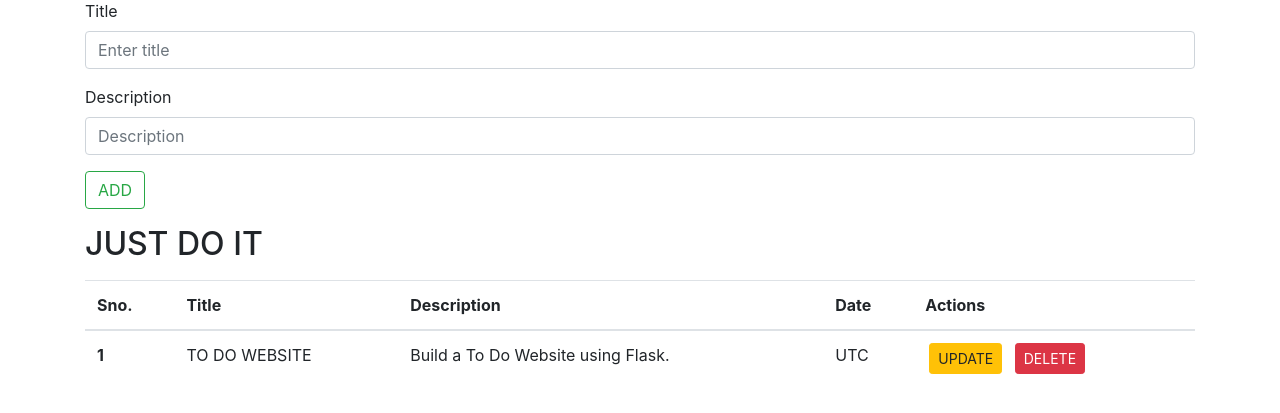
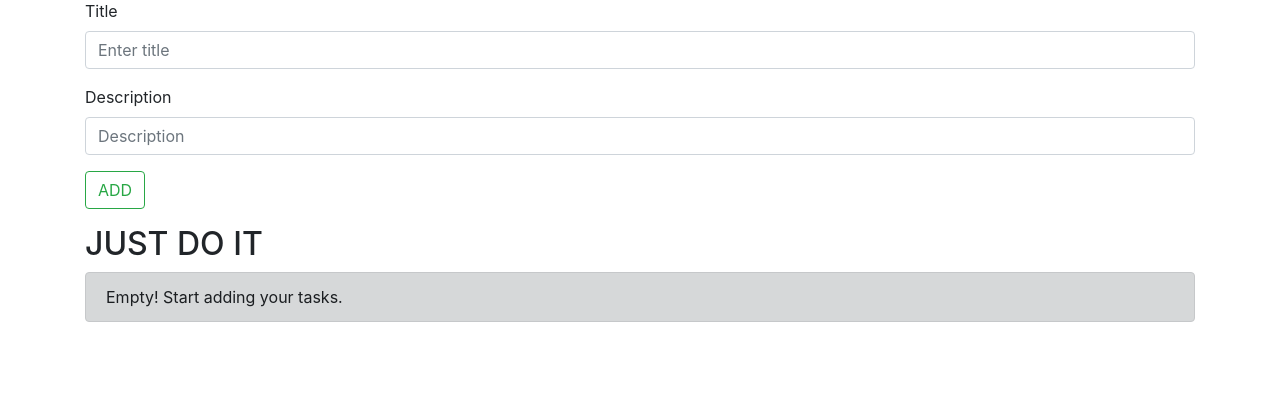
Before and after one commit to notnayan/Just_Do_It-Flask-Bootstrap-SQLite, a Flask app: page / in a window 1280 px wide. Shown: the part 119-532 px from the top of the page. Run offline with Flask 3, Linux system fonts and the light colour scheme.

Commit message:
added "ADD" functionality

```diff
--- a/app.py
+++ b/app.py
@@ -1,4 +1,4 @@
-from flask import Flask, render_template
+from flask import Flask, render_template, request
 from flask_sqlalchemy import SQLAlchemy
 from datetime import datetime
 
@@ -18,9 +18,16 @@ class JustDoIt(db.Model):
         return f"{self.sno} - {self.title}"
 
 
-@app.route('/')
+@app.route('/', methods=["GET", "POST"])
 def just_do_it():
-    return render_template("index.html")
+    if request.method == "POST":
+        title = request.form["title"]
+        desc = request.form["desc"]
+        doit = JustDoIt(title=title, desc=desc)
+        db.session.add(doit)
+        db.session.commit()
+    allDoIt = JustDoIt.query.all()
+    return render_template('index.html', allDoIt=allDoIt)
 
 
 def create_database():
--- a/templates/index.html
+++ b/templates/index.html
@@ -34,7 +34,7 @@
       <!-- ADD -->
       <div class="container my-3">
         <h2>DO IT</h2>
-        <form>
+        <form action="/" method="POST">
           <div class="form-group">
             <label for="inputTitle">Title</label>
             <input
@@ -63,24 +63,44 @@
       <!-- TABLE -->
       <div class="container my-3">
         <h2>JUST DO IT</h2>
-        <table class="table my-3">
+        <table class="table">
+          {% if allDoIt|length == 0 %}
+          <div class="alert alert-dark" role="alert">
+            Empty! Start adding your tasks.
+          </div>
+          {% else %}
           <thead>
             <tr>
-                <th scope="col">Sno.</th>
+              <th scope="col">SNo.</th>
               <th scope="col">Title</th>
               <th scope="col">Description</th>
-                <th scope="col">Date</th>
+              <th scope="col">Time</th>
               <th scope="col">Actions</th>
             </tr>
           </thead>
           <tbody>
+            {% for doit in allDoIt %}
             <tr>
-                <th scope="row">1</th>
-                <td>TO DO WEBSITE</td>
-                <td>Build a To Do Website using Flask.</td>
-                <td>UTC</td>
-                <td><button type="button" class="btn btn-warning btn-sm mx-1 ">UPDATE</button> <button type="button" class="btn btn-danger btn-sm mx-1">DELETE</button></td>
+              <th scope="row">{{loop.index}}</th>
+              <td>{{doit.title}}</td>
+              <td>{{doit.desc}}</td>
+              <td>{{doit.date_added}}</td>
+              <td>
+                <a
+                  href="/update/{{doit.sno}}"
+                  type="submit"
+                  class="btn btn-warning btn-sm mx-1"
+                  >UPDATE</a
+                >
+                <a
+                  href="/delete/{{doit.sno}}"
+                  type="submit"
+                  class="btn btn-danger btn-sm mx-1"
+                  >DELETE</a
+                >
+              </td>
             </tr>
+            {% endfor %} {% endif %}
           </tbody>
         </table>
       </div>
```
Lines whose indentation alone changed are shown as unchanged.
